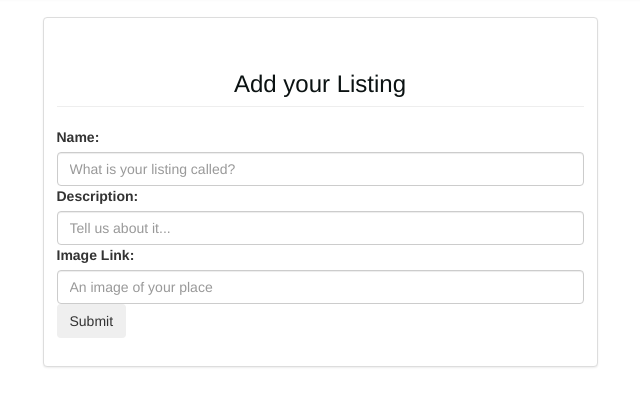
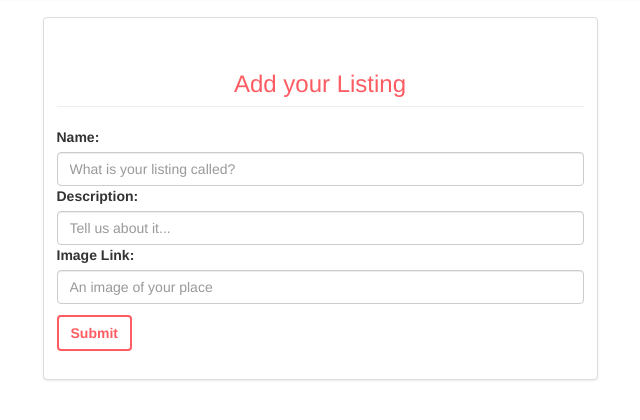
Before and after one commit to DougBrunson/catalog, a Flask app: page /new in a window 1280 px wide. Shown: the part 55-475 px from the top of the page, without its empty margins (320-960 px from the left). Run offline with Flask 2, Linux system fonts and the light colour scheme; some libraries are stand-ins or nearby versions.

Commit message:
changed styles

```diff
--- a/static/styles.css
+++ b/static/styles.css
@@ -1,6 +1,5 @@
 /*
-red: #EC1C26
-blue: #0094D9
+airbnb: #fd5c63;
 */
 
 
@@ -27,5 +26,25 @@ p {
 }
 
 .page-header {
+	color: #fd5c63;
 	text-align: center;
 }
+
+#submit {
+	margin-top: 2%;
+}
+
+.btn-abnb {
+	color: #fd5c63;
+	font-weight: bold;
+	border: 2px solid #fd5c63;
+	background: transparent;
+}
+
+
+.btn-abnb:hover {
+	color: white;
+	font-weight: bold;
+	border: 2px solid white;
+	background: #fd5c63 !important;
+}
--- a/templates/new.html
+++ b/templates/new.html
@@ -16,7 +16,7 @@
             <input type ="text" class="form-control" maxlength="250" placeholder="Tell us about it..." name="description" required="True">
             <label for="description">Image Link:</label>
             <input type ="text" class="form-control" maxlength="250" placeholder="An image of your place" name="img_url" required="True">
-            <button type="submit" class="btn" id="submit" type="submit">Submit</button>
+            <button type="submit" class="btn btn-abnb" id="submit">Submit</button>
           </div>
         </form>
 
```
